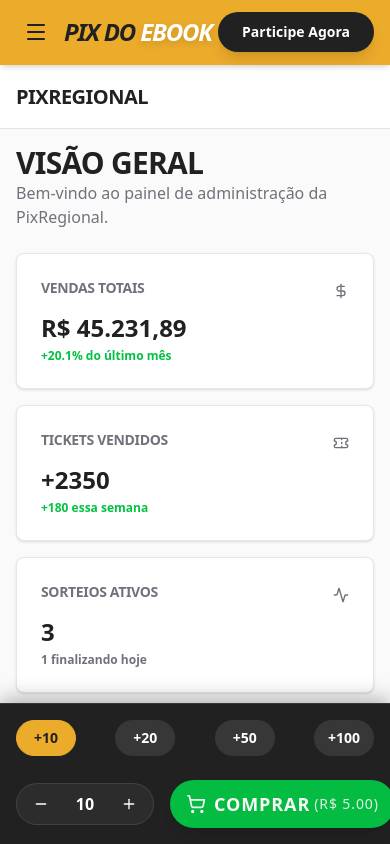
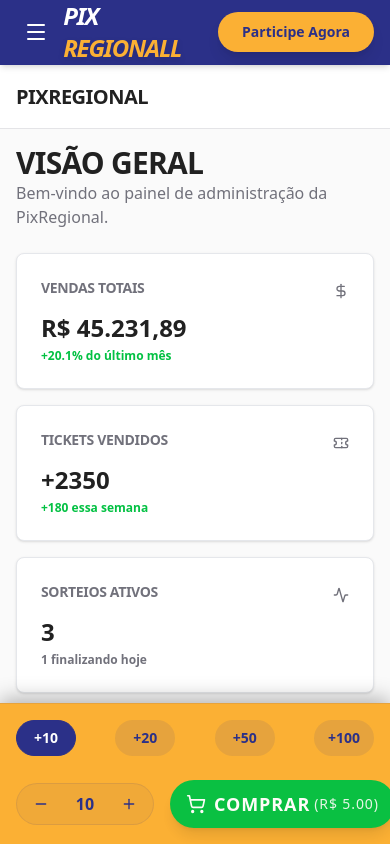
Before and after one commit to samuelwildary2025/sorteio, a Next.js app: page /dashboard in a window 390 px wide. Shown: the top 844 px of the page. Built offline with nearby package versions, Linux system fonts and the light colour scheme.

Commit message:
feat: apply new PIX REGIONALL color scheme from logo

```diff
--- a/src/app/globals.css
+++ b/src/app/globals.css
@@ -60,24 +60,24 @@
   --popover: #FFFFFF;
   --popover-foreground: #212121;
 
-  --primary: #EBAB2B;
-  --primary-foreground: #212121;
+  --primary: #2B3088;
+  --primary-foreground: #FFFFFF;
 
-  --secondary: #212121;
-  --secondary-foreground: #FFFFFF;
+  --secondary: #FBB034;
+  --secondary-foreground: #2B3088;
 
   --muted: #F3F4F6;
   --muted-foreground: #6B7280;
 
   --accent: #FEF3C7;
-  --accent-foreground: #212121;
+  --accent-foreground: #2B3088;
 
   --destructive: #EF4444;
   --destructive-foreground: #FFFFFF;
 
   --border: #E5E7EB;
   --input: #E5E7EB;
-  --ring: #EBAB2B;
+  --ring: #FBB034;
 
   --radius: 0.5rem;
 
@@ -101,24 +101,24 @@
   --popover: #171717;
   --popover-foreground: #ededed;
 
-  --primary: #EBAB2B;
-  --primary-foreground: #212121;
+  --primary: #2B3088;
+  --primary-foreground: #FFFFFF;
 
-  --secondary: #262626;
-  --secondary-foreground: #ededed;
+  --secondary: #FBB034;
+  --secondary-foreground: #2B3088;
 
   --muted: #262626;
   --muted-foreground: #a3a3a3;
 
   --accent: #262626;
-  --accent-foreground: #ededed;
+  --accent-foreground: #FBB034;
 
   --destructive: #991b1b;
   --destructive-foreground: #ededed;
 
   --border: #262626;
   --input: #262626;
-  --ring: #EBAB2B;
+  --ring: #FBB034;
 
   --chart-1: oklch(0.488 0.243 264.376);
   --chart-2: oklch(0.696 0.17 162.48);
--- a/src/components/layout/Header.tsx
+++ b/src/components/layout/Header.tsx
@@ -16,7 +16,7 @@ export function Header() {
 
                     <Link href="/" className="flex items-center space-x-2">
                         <span className="text-2xl font-black tracking-tighter uppercase italic">
-                            Pix do <span className="text-white drop-shadow-md">eBook</span>
+                            PIX <span className="text-secondary drop-shadow-md">REGIONALL</span>
                         </span>
                     </Link>
                 </div>
--- a/src/components/layout/StickyPurchaseWidget.tsx
+++ b/src/components/layout/StickyPurchaseWidget.tsx
@@ -10,7 +10,7 @@ export function StickyPurchaseWidget() {
     const total = quantity * pricePerTicket;
 
     return (
-        <div className="fixed bottom-0 left-0 right-0 z-50 bg-secondary border-t border-white/10 p-4 shadow-[0_-4px_20px_rgba(0,0,0,0.3)] md:hidden safe-area-bottom">
+        <div className="fixed bottom-0 left-0 right-0 z-50 bg-secondary border-t border-secondary-foreground/10 p-4 shadow-[0_-4px_20px_rgba(0,0,0,0.3)] md:hidden safe-area-bottom">
             <div className="flex flex-col gap-4">
 
                 {/* Quick Selectors */}
@@ -51,12 +51,12 @@ export function StickyPurchaseWidget() {
 
                 {/* Controls & Buy Action */}
                 <div className="flex items-center gap-4">
-                    <div className="flex items-center gap-3 bg-secondary-foreground/5 rounded-full px-2 py-1 border border-white/10">
-                        <Button variant="ghost" size="icon" className="h-8 w-8 rounded-full text-white hover:bg-white/20" onClick={() => setQuantity(Math.max(1, quantity - 1))}>
+                    <div className="flex items-center gap-3 bg-secondary-foreground/5 rounded-full px-2 py-1 border border-secondary-foreground/10">
+                        <Button variant="ghost" size="icon" className="h-8 w-8 rounded-full text-secondary-foreground hover:bg-secondary-foreground/10" onClick={() => setQuantity(Math.max(1, quantity - 1))}>
                             <Minus className="h-4 w-4" />
                         </Button>
-                        <span className="text-white font-bold w-8 text-center">{quantity}</span>
-                        <Button variant="ghost" size="icon" className="h-8 w-8 rounded-full text-white hover:bg-white/20" onClick={() => setQuantity(quantity + 1)}>
+                        <span className="text-secondary-foreground font-bold w-8 text-center">{quantity}</span>
+                        <Button variant="ghost" size="icon" className="h-8 w-8 rounded-full text-secondary-foreground hover:bg-secondary-foreground/10" onClick={() => setQuantity(quantity + 1)}>
                             <Plus className="h-4 w-4" />
                         </Button>
                     </div>
--- a/src/components/sections/Hero.tsx
+++ b/src/components/sections/Hero.tsx
@@ -16,7 +16,7 @@ export function Hero() {
             <div className="container mx-auto relative z-20 px-4 md:px-6">
                 <div className="flex flex-col items-center text-center space-y-8">
 
-                    <div className="inline-flex items-center rounded-full border border-black/10 bg-white/20 px-4 py-1.5 text-sm font-bold shadow-md backdrop-blur-md text-black/80">
+                    <div className="inline-flex items-center rounded-full border border-white/10 bg-white/20 px-4 py-1.5 text-sm font-bold shadow-md backdrop-blur-md text-white">
                         <span className="flex items-center gap-2">
                             <span className="relative flex h-3 w-3">
                                 <span className="animate-ping absolute inline-flex h-full w-full rounded-full bg-green-400 opacity-75"></span>
@@ -27,12 +27,12 @@ export function Hero() {
                     </div>
 
                     <div className="space-y-4 max-w-4xl mx-auto">
-                        <h1 className="text-4xl font-black tracking-tighter sm:text-6xl md:text-7xl lg:text-8xl text-black drop-shadow-sm uppercase">
+                        <h1 className="text-4xl font-black tracking-tighter sm:text-6xl md:text-7xl lg:text-8xl text-white drop-shadow-sm uppercase">
                             O Próximo Milionário <br />
-                            <span className="text-white drop-shadow-md">Pode Ser Você!</span>
+                            <span className="text-secondary drop-shadow-md">Pode Ser Você!</span>
                         </h1>
 
-                        <p className="mx-auto max-w-[700px] text-black/80 md:text-xl font-medium">
+                        <p className="mx-auto max-w-[700px] text-white/80 md:text-xl font-medium">
                             Não deixe a sorte passar. Adquira seu eBook agora e garanta seus números da sorte para o grande prêmio.
                         </p>
                     </div>
@@ -50,21 +50,21 @@ export function Hero() {
                         </Button>
                     </div>
 
-                    <div className="pt-8 grid grid-cols-2 md:grid-cols-4 gap-8 text-black/70 font-bold text-sm uppercase tracking-wide">
+                    <div className="pt-8 grid grid-cols-2 md:grid-cols-4 gap-8 text-white/70 font-bold text-sm uppercase tracking-wide">
                         <div className="flex flex-col items-center">
-                            <span className="text-2xl md:text-3xl text-black">10k+</span>
+                            <span className="text-2xl md:text-3xl text-white">10k+</span>
                             <span>Ganhadores</span>
                         </div>
                         <div className="flex flex-col items-center">
-                            <span className="text-2xl md:text-3xl text-black">R$ 5M+</span>
+                            <span className="text-2xl md:text-3xl text-white">R$ 5M+</span>
                             <span>Em Prêmios</span>
                         </div>
                         <div className="flex flex-col items-center">
-                            <span className="text-2xl md:text-3xl text-black">100%</span>
+                            <span className="text-2xl md:text-3xl text-white">100%</span>
                             <span>Seguro</span>
                         </div>
                         <div className="flex flex-col items-center">
-                            <span className="text-2xl md:text-3xl text-black">Instantâneo</span>
+                            <span className="text-2xl md:text-3xl text-white">Instantâneo</span>
                             <span>Pix na Hora</span>
                         </div>
                     </div>
```
